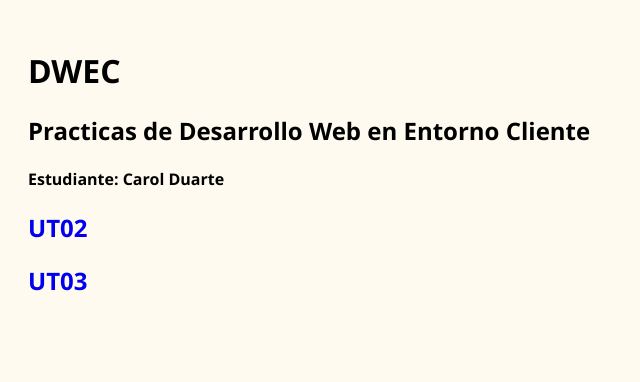
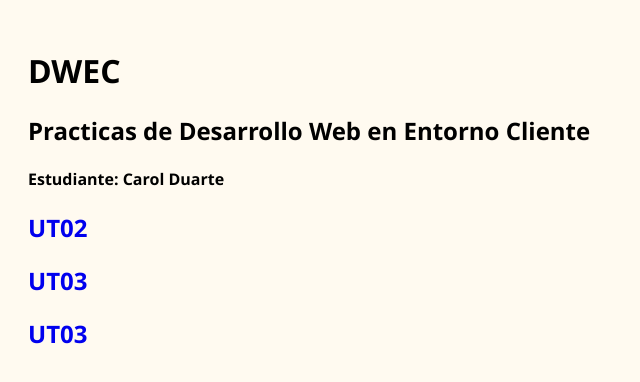
Before and after one commit to Krolduarte/practicas_dwec, a plain HTML site: page index.html in a window 1280 px wide. Shown: the whole page, without its empty margins (0-640 px from the left). Drawn offline with Linux system fonts and the light colour scheme; files whose address does not match are found by name.

Commit message:
arreglando index

```diff
--- a/index.html
+++ b/index.html
@@ -14,6 +14,7 @@
     <h4>Estudiante: Carol Duarte</h4>
     <h2><a href="UT02.html" target="_blank">UT02</a><br></h2>
     <h2><a href="UT03.html" target="_blank">UT03</a><br></h2>
+    <h2><a href="UT04.html" target="_blank">UT03</a><br></h2>
 
 
     <script src = "js/script.js"></script>
```
